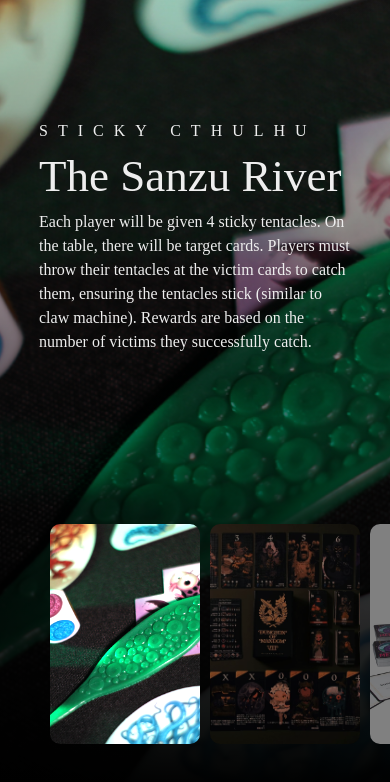
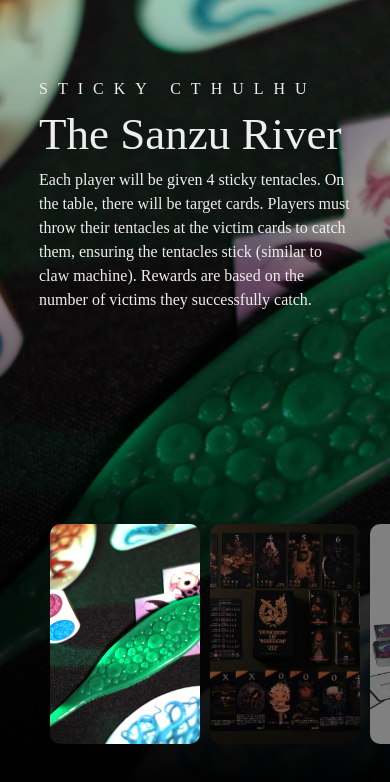
Before and after one commit to IamLucifer0312/Afterlife-Town-Lore, a React (Vite) app: page /rule in a window 390 px wide. Shown: the top 782 px of the page. Built offline with nearby package versions, Linux system fonts and the light colour scheme.

Commit message:
adjust range

```diff
--- a/src/components/style/card.css
+++ b/src/components/style/card.css
@@ -134,4 +134,8 @@ body {
   .slider .list .item .content h2 {
     font-size: 45px;
   }
+
+  .slider .list .item .content {
+    top: 15%;
+  }
 }
```
